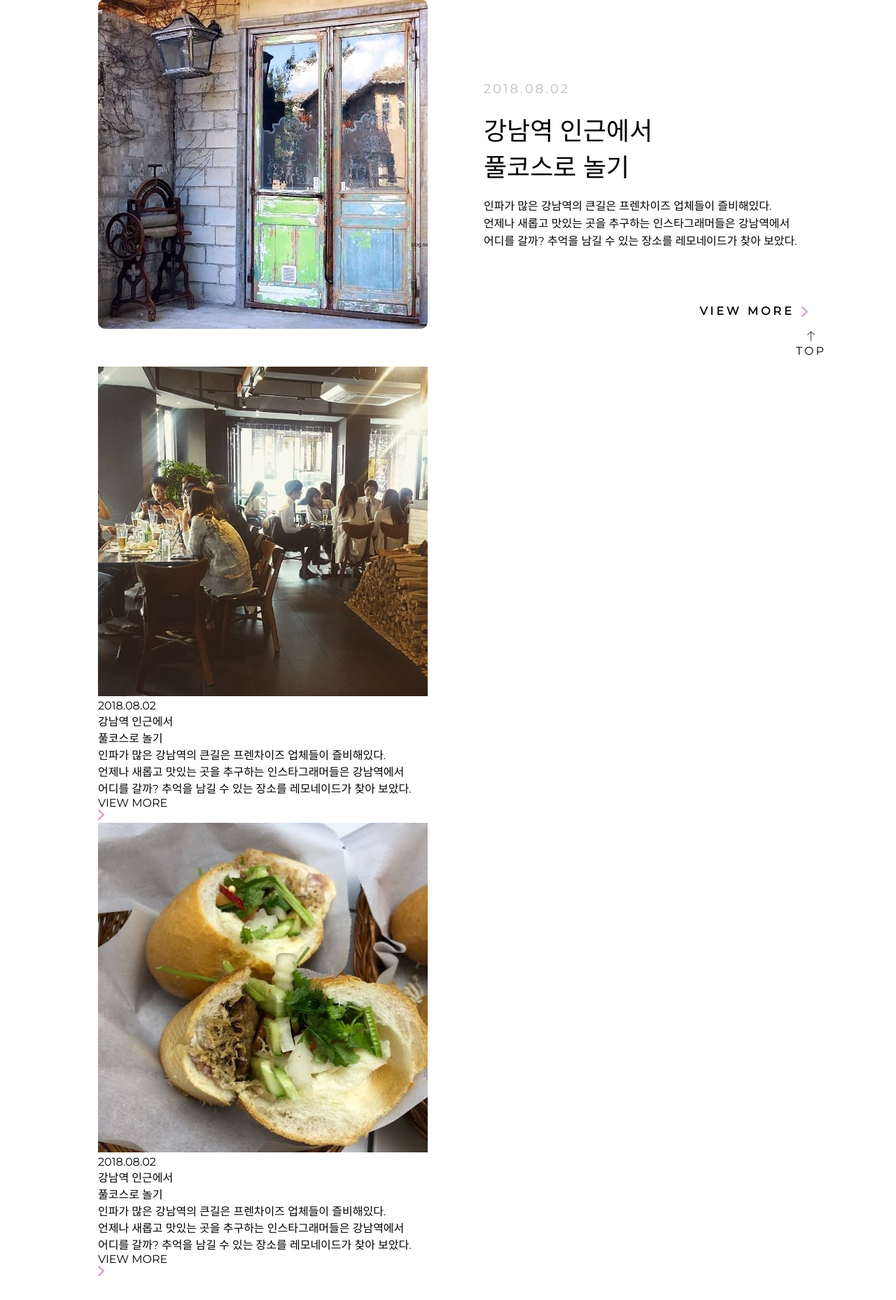
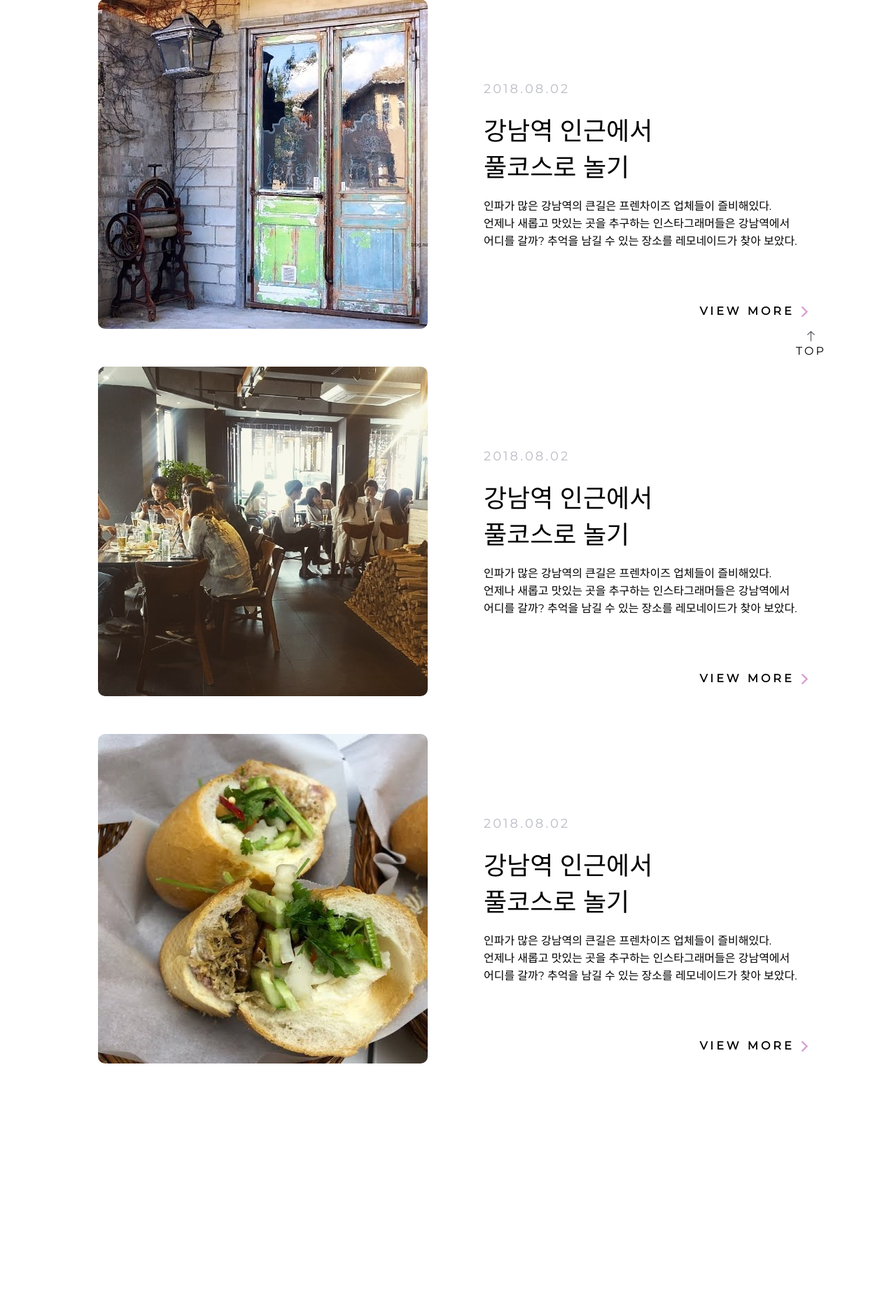
Before and after one commit to JeonJeon94/WhereIt, a PHP site: page /news.php in a window 1280 px wide. Shown: the part 189-2047 px from the top of the page at 70% size. After the commit the page ends 1709 px from the top, so only its background shows below. Run offline with PHP 8.4, Linux system fonts and the light colour scheme; some libraries are stand-ins or nearby versions.

Commit message:
스타일 전체 수정, 이미지 클릭시 변경 스크립트 수정

```diff
--- a/css/style.css
+++ b/css/style.css
@@ -149,7 +149,7 @@ body {
 .default-page .all .move-top:active {
   position: fixed;
   bottom: 100px;
-  right: 200px;
+  right: 100px;
   text-align: center;
   z-index: 999;
   cursor: default;
@@ -1210,10 +1210,13 @@ body {
 }
 
 .ranking-theme-page .all .main .rank-area .ranking5 .ranking-store .rank-num, .ranking-theme-page .all .main .rank-area .ranking10 .ranking-store .rank-num, .ranking-thismonth-page .all .main .rank-area .ranking5 .ranking-store .rank-num, .ranking-thismonth-page .all .main .rank-area .ranking10 .ranking-store .rank-num, .ranking-nowdays-page .all .main .rank-area .ranking5 .ranking-store .rank-num, .ranking-nowdays-page .all .main .rank-area .ranking10 .ranking-store .rank-num {
-  padding-right: 20px;
+  padding-right: 30px;
   font-size: 36px;
   width: 43px;
   text-align: center;
+  font-weight: bold;
+  color: #D0C1D0;
+  letter-spacing: 8px;
 }
 
 .ranking-theme-page .all .main .rank-area .ranking5 .ranking-store .store-img img, .ranking-theme-page .all .main .rank-area .ranking10 .ranking-store .store-img img, .ranking-thismonth-page .all .main .rank-area .ranking5 .ranking-store .store-img img, .ranking-thismonth-page .all .main .rank-area .ranking10 .ranking-store .store-img img, .ranking-nowdays-page .all .main .rank-area .ranking5 .ranking-store .store-img img, .ranking-nowdays-page .all .main .rank-area .ranking10 .ranking-store .store-img img {
@@ -1322,7 +1325,7 @@ body {
   width: 1000px;
 }
 
-.magazine-page .main .news-list .list-item {
+.magazine-page .main .news-list .list-item, .magazine-page .main .news-list .list-item2, .magazine-page .main .news-list .list-item3 {
   -webkit-animation: fadeInUp 3s;
           animation: fadeInUp 3s;
   display: -webkit-box;
@@ -1331,11 +1334,11 @@ body {
   padding-bottom: 50px;
 }
 
-.magazine-page .main .news-list .list-item .item-picture img {
+.magazine-page .main .news-list .list-item .item-picture img, .magazine-page .main .news-list .list-item2 .item-picture img, .magazine-page .main .news-list .list-item3 .item-picture img {
   border-radius: 10px;
 }
 
-.magazine-page .main .news-list .list-item .item-info {
+.magazine-page .main .news-list .list-item .item-info, .magazine-page .main .news-list .list-item2 .item-info, .magazine-page .main .news-list .list-item3 .item-info {
   position: relative;
   display: -webkit-box;
   display: -ms-flexbox;
@@ -1350,23 +1353,23 @@ body {
   padding-left: 80px;
 }
 
-.magazine-page .main .news-list .list-item .item-info .info-date {
+.magazine-page .main .news-list .list-item .item-info .info-date, .magazine-page .main .news-list .list-item2 .item-info .info-date, .magazine-page .main .news-list .list-item3 .item-info .info-date {
   font-size: 18px;
   color: #b9bbc4;
   padding-bottom: 20px;
   letter-spacing: 3px;
 }
 
-.magazine-page .main .news-list .list-item .item-info .theme-title {
+.magazine-page .main .news-list .list-item .item-info .theme-title, .magazine-page .main .news-list .list-item2 .item-info .theme-title, .magazine-page .main .news-list .list-item3 .item-info .theme-title {
   font-size: 36px;
   padding-bottom: 20px;
 }
 
-.magazine-page .main .news-list .list-item .item-info .text {
+.magazine-page .main .news-list .list-item .item-info .text, .magazine-page .main .news-list .list-item2 .item-info .text, .magazine-page .main .news-list .list-item3 .item-info .text {
   line-height: 25px;
 }
 
-.magazine-page .main .news-list .list-item .item-info .more {
+.magazine-page .main .news-list .list-item .item-info .more, .magazine-page .main .news-list .list-item2 .item-info .more, .magazine-page .main .news-list .list-item3 .item-info .more {
   position: absolute;
   bottom: 20px;
   right: -15px;
@@ -1376,13 +1379,13 @@ body {
   cursor: default;
 }
 
-.magazine-page .main .news-list .list-item .item-info .more #text {
+.magazine-page .main .news-list .list-item .item-info .more #text, .magazine-page .main .news-list .list-item2 .item-info .more #text, .magazine-page .main .news-list .list-item3 .item-info .more #text {
   font-size: 16px;
   letter-spacing: 4px;
   font-weight: bold;
 }
 
-.magazine-page .main .news-list .list-item .item-info .more > img {
+.magazine-page .main .news-list .list-item .item-info .more > img, .magazine-page .main .news-list .list-item2 .item-info .more > img, .magazine-page .main .news-list .list-item3 .item-info .more > img {
   color: #d8a3d2 !important;
   padding-top: 3px;
   padding-left: 10px;
@@ -1390,11 +1393,11 @@ body {
   height: 15px;
 }
 
-.magazine-page .main .news-list .list-item .item-info .more:hover #text {
+.magazine-page .main .news-list .list-item .item-info .more:hover #text, .magazine-page .main .news-list .list-item2 .item-info .more:hover #text, .magazine-page .main .news-list .list-item3 .item-info .more:hover #text {
   color: #d0c1d0;
 }
 
-.magazine-page .main .news-list .list-item .item-info .more:active #text {
+.magazine-page .main .news-list .list-item .item-info .more:active #text, .magazine-page .main .news-list .list-item2 .item-info .more:active #text, .magazine-page .main .news-list .list-item3 .item-info .more:active #text {
   color: #d8a3d2;
 }
 
--- a/css/style.scss
+++ b/css/style.scss
@@ -119,7 +119,7 @@ body{
     .move-top:active{
       position: fixed;
       bottom: 100px;
-      right: 200px;
+      right: 100px;
       text-align: center;
       z-index: 999;
       cursor: default;
@@ -884,10 +884,13 @@ body{
             padding: 10px 0px;
 
             .rank-num{
-              padding-right:20px;
+              padding-right:30px;
               font-size:36px;
               width: 43px;
               text-align: center;
+              font-weight:bold;
+              color: #D0C1D0;
+              letter-spacing: 8px;
             }
             .store-img img{
               width: 77px;
@@ -981,7 +984,7 @@ body{
       margin: 0px 100px;
       width: 1000px;
 
-      .list-item{
+      .list-item, .list-item2, .list-item3 {
         animation: fadeInUp 3s;
         display: flex;
         padding-bottom: 50px;
--- a/script/click_map_js.php
+++ b/script/click_map_js.php
@@ -1,7 +1,7 @@
 <script>
+  jQuery(document).ready(function($){
     var a = false;
-
-  $('.map').click(function(){
+    $(document).on("click", ".map", function(){
       a = !a
       if(a == true){
         $('.map img').attr('src', '/images/map_active.png')
@@ -11,4 +11,5 @@
         $('.detail-map').css('height', '0')
       }
     });
+  });
 </script>
--- a/script/move_rank_js.php
+++ /dev/null
@@ -1 +0,0 @@
-<script></script>
```
Also changed, not shown: mypage.php (+1 -11 lines), script/click_favorite_js.php (+4 -3 lines), script/scroll_down_js.php (deleted, +0 -22 lines), 1 other file. Lines whose indentation alone changed are shown as unchanged.
